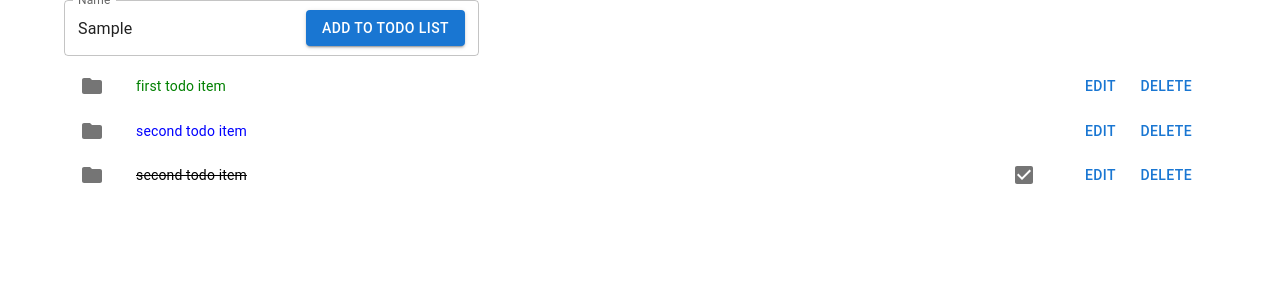
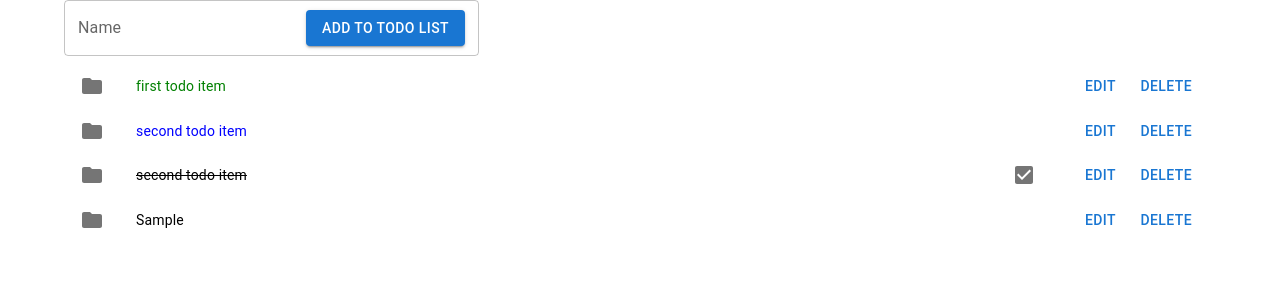
Before and after one commit to manitheleo/todo, a React (Create React App) app: page / in a window 1280 px wide. Both pictures are taken after typing "Sample" into the empty fields and a click on the button "ADD TO TODO LIST". Shown: the top 300 px of the page. Built offline with nearby package versions, Linux system fonts and the light colour scheme.

Commit message:
create todolist

```diff
--- a/src/App.js
+++ b/src/App.js
@@ -19,56 +19,135 @@ function App() {
   const defaultTasks = [
     { task: 'first todo item', state: 'pending' },
     { task: 'second todo item', state: 'in progress' },
-    { task: 'second todo item', state: 'completed' }];
+    { task: 'second todo item', state: 'completed' }
+  ];
     const [tasks,setTasks]=useState(defaultTasks);
+    const [todo,setTodo]=useState('');
+    const [edit,setEdit]=useState(false);
+    const [currentTodo,setCurrentTodo]=useState({})
+    const handleInputChange = (e) => {
+      setTodo(e.target.value)
+    }
+    const handleEditInput = (e) => {
+      setCurrentTodo({...currentTodo, task : e.target.value})
+    }
+    const handleFormSubmit = (e) => {
+      e.preventDefault();
+      setTasks([...tasks, { id: tasks.length+1, task:todo}])
+      setTodo('')
+    }
+    const handleEditFormSubmit = (e) => {
+      e.preventDefault();
+      handleUpdateTodo(currentTodo.id, { ...currentTodo })
+    }
+    const handleUpdateTodo = (id, updateTodo)=>{
+      const updateItem=tasks.map((todo,index)=>{
+        return todo.id===id ? updateTodo : todo
+      })
+      setEdit(false);
+      setTasks(updateItem);
+    }
+    const handleEditClick = (todo, index) => {
+      setEdit(true);
+      setCurrentTodo({ ...todo });
+    }
+    const deleter = (value) => {
+      const del = tasks.filter((fine, index) => index!==value);
+      setTasks(del);
+    };
     return (
     <Container>
-
+      {edit ? (
+      <form onSubmit={handleEditFormSubmit}>
+        <TextField
+        label="Name"
+        variant='outlined'
+        value={currentTodo.task}
+        onChange={handleEditInput}
+        />
+        <Button type="submit">Update</Button>
+        <Button onClick={()=>setEdit(false)}>cancel</Button>
+        </form>
+        ) : (
+        <form onSubmit={handleFormSubmit}>
           <TextField
           label="Name"
           variant="outlined"
+          value={todo}
+          onChange={handleInputChange}
           InputProps={{
             endAdornment: (
             <InputAdornment position="end">
-              <Button variant="contained" color="primary">
+              <Button type="submit" variant="contained" color="primary">
                 add to todo list
                 </Button>
                 </InputAdornment>
-          ),
+            )
           }}
         />
-
+        </form>
+      )}
       <List dense>
-
-        {tasks.map((item ,index)=> {
-          if(item.state==='pending'){
-
-            return <ListItem>
+        {tasks.map((item, index) => {
+          if(item.state === 'pending') {
+            return (
+            <ListItem>
               <ListItemIcon>
                 <FolderIcon />
               </ListItemIcon>
-              <ListItemText primary={item.task} primaryTypographyProps={{color:'green'}} /><Button>edit</Button><Button>delete</Button>
-            </ListItem>;
-          }else if(item.state==='in progress'){
-            return <ListItem>
+              <ListItemText
+              primary={item.task}
+              primaryTypographyProps={{color:'green'}}
+              />
+              <Button onClick={()=>handleEditClick(item)}>edit</Button>
+              <Button onClick={() => deleter(index)}>delete</Button>
+            </ListItem>
+            );
+          } else if (item.state==='in progress') {
+            return (
+            <ListItem>
               <ListItemIcon>
                 <FolderIcon />
               </ListItemIcon>
-              <ListItemText primary={item.task} primaryTypographyProps={{color:'blue'}} /><Button>edit</Button><Button>delete</Button>
-            </ListItem>;
-          } else {
-            return <ListItem>
+              <ListItemText
+              primary={item.task}
+              primaryTypographyProps={{color:'blue'}}
+              />
+              <Button onClick={() => handleEditClick(item)}>edit</Button>
+              <Button onClick={() => deleter(index)}>delete</Button>
+            </ListItem>
+            )
+          } else if(item.state==='completed') {
+            return (
+            <ListItem>
               <ListItemIcon>
                 <FolderIcon />
               </ListItemIcon>
-              <ListItemText primary={item.task} style={{textDecoration:'line-Through'}} />
+              <ListItemText
+              primary={item.task}
+              style={{textDecoration:'line-Through'}}
+              />
               <ListItemIcon>
                 <CheckBoxIcon/>
               </ListItemIcon>
               <Button>edit</Button><Button>delete</Button>
-            </ListItem>;
-          }}
-          )}
+            </ListItem>
+            )
+          } else {
+            return (
+            <ListItem>
+              <ListItemIcon>
+                  <FolderIcon />
+                </ListItemIcon>
+                <ListItemText primary={item.task} />
+                <Button onClick={() => handleEditClick(item, index)}>
+                  edit
+                </Button>
+                <Button onClick={() => deleter(index)}>delete</Button>
+              </ListItem>
+            );
+          }
+        })}
       </List>
     </Container>
   );
```
Lines whose indentation alone changed are shown as unchanged.
